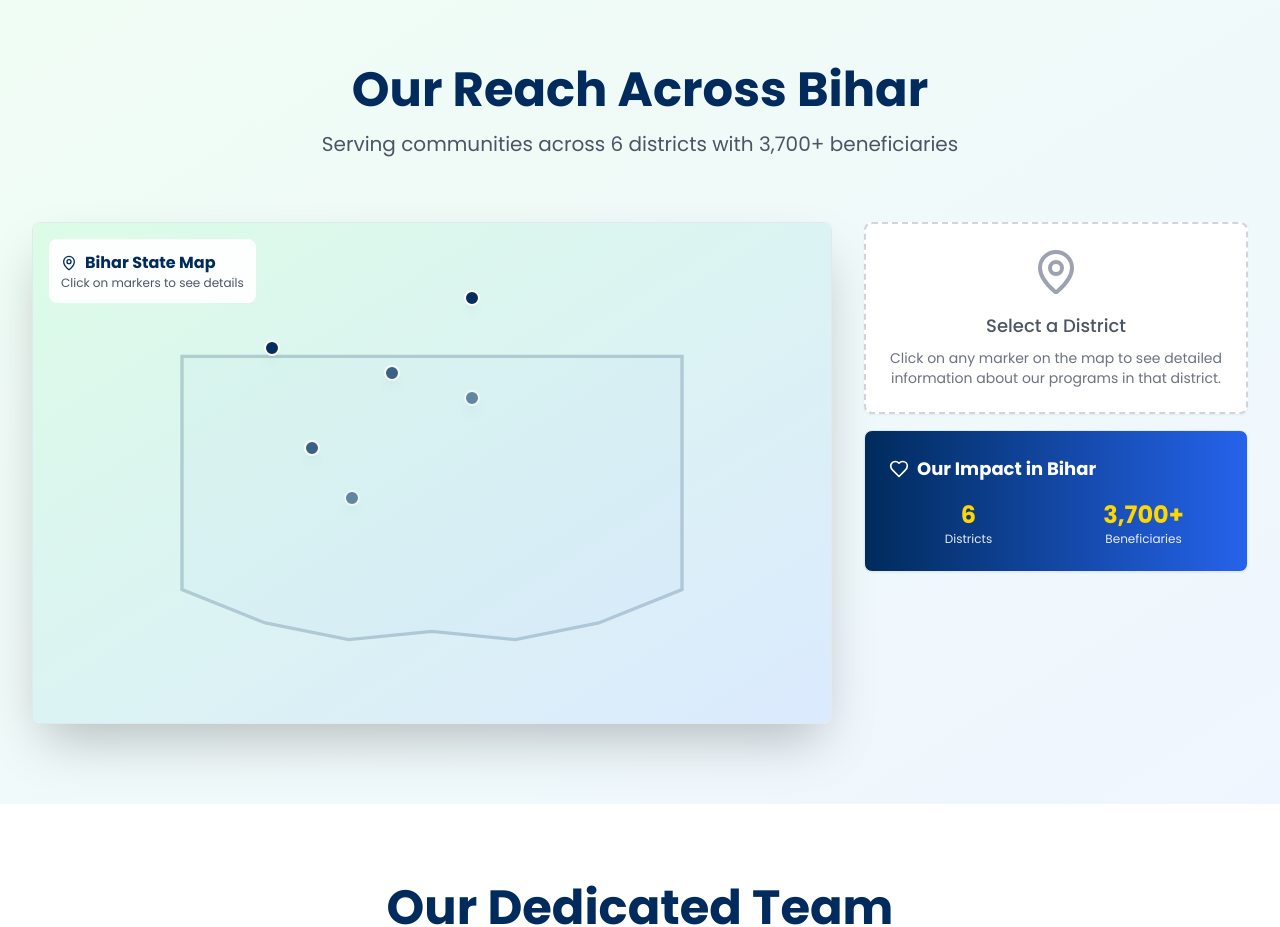
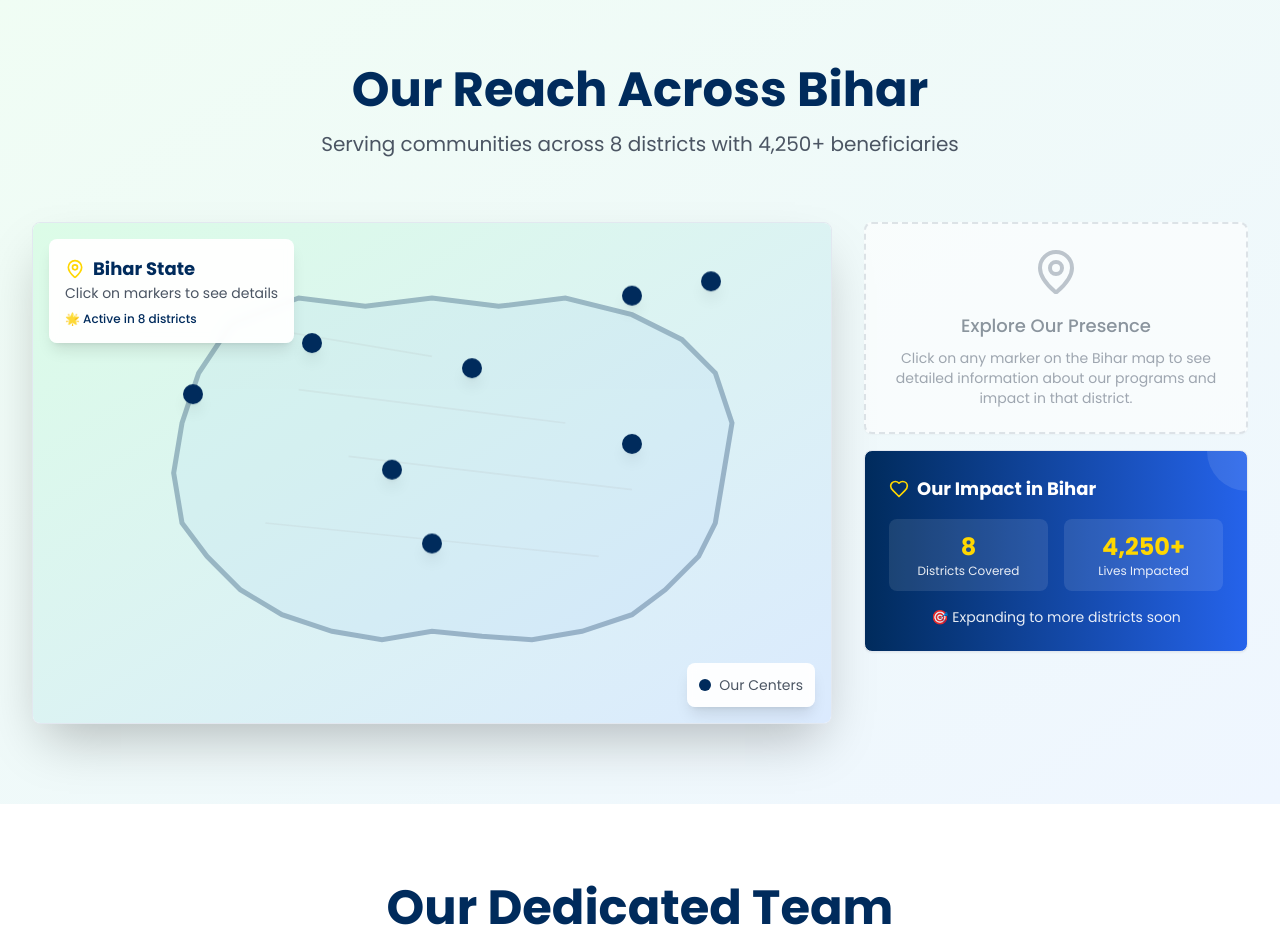
Before and after one commit to KoshishNgo/Koshish-Website, a React (Vite) app: page / in a window 1280 px wide. Shown: the part 2660-3587 px from the top of the page. Built offline with nearby package versions, Linux system fonts and the light colour scheme.

Commit message:
Refactor: Bihar map to show Bihar districts
The map should be of Bihar.

```diff
--- a/src/components/BiharMap.tsx
+++ b/src/components/BiharMap.tsx
@@ -10,45 +10,59 @@ const BiharMap = () => {
   const districts = [
     {
       name: "Patna",
-      position: { top: "45%", left: "35%" },
+      position: { top: "50%", left: "45%" },
       programs: ["Education Support", "Women Empowerment", "Legal Aid"],
       beneficiaries: 1200,
       description: "Our main headquarters coordinating all major programs across Bihar."
     },
     {
       name: "Gaya",
-      position: { top: "55%", left: "40%" },
+      position: { top: "65%", left: "50%" },
       programs: ["Women Empowerment", "Skill Development"],
       beneficiaries: 800,
       description: "Focus on women's entrepreneurship and skill development programs."
     },
     {
       name: "Muzaffarpur",
-      position: { top: "25%", left: "30%" },
+      position: { top: "25%", left: "35%" },
       programs: ["Education Support", "Child Protection"],
       beneficiaries: 650,
       description: "Primary education initiatives and child welfare programs."
     },
     {
       name: "Darbhanga",
-      position: { top: "30%", left: "45%" },
+      position: { top: "30%", left: "55%" },
       programs: ["Emergency Relief", "Health Awareness"],
       beneficiaries: 450,
       description: "Emergency response and community health programs."
     },
     {
       name: "Bhagalpur",
-      position: { top: "35%", left: "55%" },
+      position: { top: "45%", left: "75%" },
       programs: ["Legal Aid", "Community Development"],
       beneficiaries: 320,
       description: "Legal assistance and community development initiatives."
     },
     {
       name: "Purnia",
-      position: { top: "15%", left: "55%" },
+      position: { top: "15%", left: "75%" },
       programs: ["Education Support", "Rural Development"],
       beneficiaries: 280,
       description: "Rural education and development programs in remote areas."
+    },
+    {
+      name: "Araria",
+      position: { top: "12%", left: "85%" },
+      programs: ["Health Care", "Education Support"],
+      beneficiaries: 200,
+      description: "Healthcare initiatives and educational support in border areas."
+    },
+    {
+      name: "Siwan",
+      position: { top: "35%", left: "20%" },
+      programs: ["Women Empowerment", "Agriculture Support"],
+      beneficiaries: 350,
+      description: "Agricultural development and women empowerment programs."
     }
   ];
 
@@ -70,18 +84,26 @@ const BiharMap = () => {
             <Card className="overflow-hidden shadow-2xl">
               <CardContent className="p-0">
                 <div className="relative bg-gradient-to-br from-green-100 to-blue-100 h-96 md:h-[500px]">
-                  {/* Bihar outline - simplified SVG representation */}
+                  {/* Bihar State Outline - More accurate shape */}
                   <svg
                     viewBox="0 0 400 300"
-                    className="absolute inset-0 w-full h-full opacity-20"
+                    className="absolute inset-0 w-full h-full opacity-30"
                     fill="currentColor"
                   >
                     <path
-                      d="M50 80 L350 80 L350 220 L300 240 L250 250 L200 245 L150 250 L100 240 L50 220 Z"
+                      d="M80 60 L120 45 L160 50 L200 45 L240 50 L280 45 L320 55 L350 70 L370 90 L380 120 L375 150 L370 180 L360 200 L340 220 L320 235 L290 245 L260 250 L230 248 L200 245 L170 250 L140 245 L110 235 L85 220 L65 200 L50 180 L45 150 L50 120 L60 90 Z"
                       className="text-koshish-blue"
                       stroke="currentColor"
-                      strokeWidth="2"
-                      fill="rgba(59, 130, 246, 0.1)"
+                      strokeWidth="3"
+                      fill="rgba(59, 130, 246, 0.15)"
+                    />
+                    {/* Internal district boundaries */}
+                    <path
+                      d="M80 60 L200 80 M120 100 L280 120 M150 140 L320 160 M100 180 L300 200"
+                      className="text-gray-400"
+                      stroke="currentColor"
+                      strokeWidth="1"
+                      opacity="0.5"
                     />
                   </svg>
 
@@ -95,37 +117,56 @@ const BiharMap = () => {
                     >
                       <div className={`relative group ${selectedDistrict === district.name ? 'z-20' : 'z-10'}`}>
                         <div
-                          className={`w-4 h-4 rounded-full border-2 border-white shadow-lg transition-all duration-300 animate-pulse ${
+                          className={`w-5 h-5 rounded-full border-3 border-white shadow-lg transition-all duration-500 ${
                             selectedDistrict === district.name
-                              ? 'bg-koshish-gold scale-150'
-                              : 'bg-koshish-blue hover:bg-koshish-gold hover:scale-125'
+                              ? 'bg-koshish-gold scale-150 animate-pulse'
+                              : 'bg-koshish-blue hover:bg-koshish-gold hover:scale-125 animate-bounce'
                           }`}
-                          style={{ animationDelay: `${index * 0.2}s` }}
+                          style={{
+                            animationDelay: `${index * 0.3}s`,
+                            animationDuration: selectedDistrict === district.name ? '1s' : '2s'
+                          }}
                         />
 
                         {/* District Label */}
-                        <div className="absolute top-6 left-1/2 transform -translate-x-1/2 whitespace-nowrap">
+                        <div className="absolute top-7 left-1/2 transform -translate-x-1/2 whitespace-nowrap">
                           <Badge
                             className={`text-xs font-medium transition-all duration-300 ${
                               selectedDistrict === district.name
-                                ? 'bg-koshish-gold text-koshish-blue scale-110'
-                                : 'bg-koshish-blue text-white opacity-0 group-hover:opacity-100'
+                                ? 'bg-koshish-gold text-koshish-blue scale-110 shadow-lg'
+                                : 'bg-koshish-blue text-white opacity-0 group-hover:opacity-100 transform translate-y-2 group-hover:translate-y-0'
                             }`}
                           >
                             {district.name}
                           </Badge>
                         </div>
+
+                        {/* Ripple effect for selected district */}
+                        {selectedDistrict === district.name && (
+                          <div className="absolute inset-0 w-5 h-5 rounded-full bg-koshish-gold opacity-30 animate-ping"></div>
+                        )}
                       </div>
                     </div>
                   ))}
 
                   {/* Title overlay */}
-                  <div className="absolute top-4 left-4 bg-white/90 backdrop-blur-sm rounded-lg p-3">
-                    <h3 className="font-bold text-koshish-blue flex items-center">
-                      <MapPin className="w-4 h-4 mr-2" />
-                      Bihar State Map
+                  <div className="absolute top-4 left-4 bg-white/95 backdrop-blur-sm rounded-lg p-4 shadow-lg">
+                    <h3 className="font-bold text-koshish-blue flex items-center text-lg">
+                      <MapPin className="w-5 h-5 mr-2 text-koshish-gold" />
+                      Bihar State
                     </h3>
-                    <p className="text-xs text-gray-600">Click on markers to see details</p>
+                    <p className="text-sm text-gray-600">Click on markers to see details</p>
+                    <div className="mt-2 text-xs text-koshish-blue font-medium">
+                      🌟 Active in {districts.length} districts
+                    </div>
+                  </div>
+
+                  {/* Legend */}
+                  <div className="absolute bottom-4 right-4 bg-white/95 backdrop-blur-sm rounded-lg p-3 shadow-lg">
+                    <div className="flex items-center space-x-2 text-sm">
+                      <div className="w-3 h-3 bg-koshish-blue rounded-full"></div>
+                      <span className="text-gray-600">Our Centers</span>
+                    </div>
                   </div>
                 </div>
               </CardContent>
@@ -138,7 +179,7 @@ const BiharMap = () => {
               districts
                 .filter(d => d.name === selectedDistrict)
                 .map(district => (
-                  <Card key={district.name} className="border-l-4 border-koshish-gold">
+                  <Card key={district.name} className="border-l-4 border-koshish-gold animate-fade-in">
                     <CardContent className="p-6">
                       <h3 className="text-xl font-bold text-koshish-blue mb-3 flex items-center">
                         <MapPin className="w-5 h-5 mr-2 text-koshish-gold" />
@@ -146,22 +187,25 @@ const BiharMap = () => {
                       </h3>
 
                       <div className="space-y-4">
-                        <div className="flex items-center text-sm text-gray-600">
-                          <Users className="w-4 h-4 mr-2" />
+                        <div className="flex items-center text-sm text-gray-600 bg-blue-50 p-3 rounded-lg">
+                          <Users className="w-4 h-4 mr-2 text-koshish-blue" />
                           <span className="font-semibold text-koshish-blue">
-                            {district.beneficiaries.toLocaleString()} beneficiaries
+                            {district.beneficiaries.toLocaleString()} beneficiaries served
                           </span>
                         </div>
 
-                        <p className="text-gray-700 text-sm leading-relaxed">
+                        <p className="text-gray-700 text-sm leading-relaxed bg-gray-50 p-3 rounded-lg">
                           {district.description}
                         </p>
 
                         <div>
-                          <p className="text-sm font-medium text-gray-600 mb-2">Active Programs:</p>
+                          <p className="text-sm font-medium text-gray-600 mb-2 flex items-center">
+                            <GraduationCap className="w-4 h-4 mr-1" />
+                            Active Programs:
+                          </p>
                           <div className="flex flex-wrap gap-2">
                             {district.programs.map((program, idx) => (
-                              <Badge key={idx} variant="outline" className="text-xs">
+                              <Badge key={idx} variant="outline" className="text-xs border-koshish-blue text-koshish-blue">
                                 {program}
                               </Badge>
                             ))}
@@ -172,36 +216,42 @@ const BiharMap = () => {
                   </Card>
                 ))
             ) : (
-              <Card className="border-dashed border-2 border-gray-300">
+              <Card className="border-dashed border-2 border-gray-300 animate-pulse">
                 <CardContent className="p-6 text-center">
                   <MapPin className="w-12 h-12 text-gray-400 mx-auto mb-4" />
-                  <h3 className="text-lg font-medium text-gray-600 mb-2">Select a District</h3>
+                  <h3 className="text-lg font-medium text-gray-600 mb-2">Explore Our Presence</h3>
                   <p className="text-sm text-gray-500">
-                    Click on any marker on the map to see detailed information about our programs in that district.
+                    Click on any marker on the Bihar map to see detailed information about our programs and impact in that district.
                   </p>
                 </CardContent>
               </Card>
             )}
 
-            {/* Summary Stats */}
-            <Card className="bg-gradient-to-r from-koshish-blue to-blue-600 text-white">
-              <CardContent className="p-6">
+            {/* Enhanced Summary Stats */}
+            <Card className="bg-gradient-to-r from-koshish-blue to-blue-600 text-white overflow-hidden">
+              <CardContent className="p-6 relative">
+                <div className="absolute top-0 right-0 w-20 h-20 bg-white/10 rounded-full -mr-10 -mt-10"></div>
                 <h3 className="text-lg font-bold mb-4 flex items-center">
-                  <Heart className="w-5 h-5 mr-2" />
+                  <Heart className="w-5 h-5 mr-2 text-koshish-gold" />
                   Our Impact in Bihar
                 </h3>
                 <div className="grid grid-cols-2 gap-4 text-center">
-                  <div>
+                  <div className="bg-white/10 rounded-lg p-3">
                     <div className="text-2xl font-bold text-koshish-gold">
                       {districts.length}
                     </div>
-                    <div className="text-xs opacity-90">Districts</div>
+                    <div className="text-xs opacity-90">Districts Covered</div>
                   </div>
-                  <div>
+                  <div className="bg-white/10 rounded-lg p-3">
                     <div className="text-2xl font-bold text-koshish-gold">
                       {totalBeneficiaries.toLocaleString()}+
                     </div>
-                    <div className="text-xs opacity-90">Beneficiaries</div>
+                    <div className="text-xs opacity-90">Lives Impacted</div>
+                  </div>
+                </div>
+                <div className="mt-4 text-center">
+                  <div className="text-sm opacity-90">
+                    🎯 Expanding to more districts soon
                   </div>
                 </div>
               </CardContent>
```
